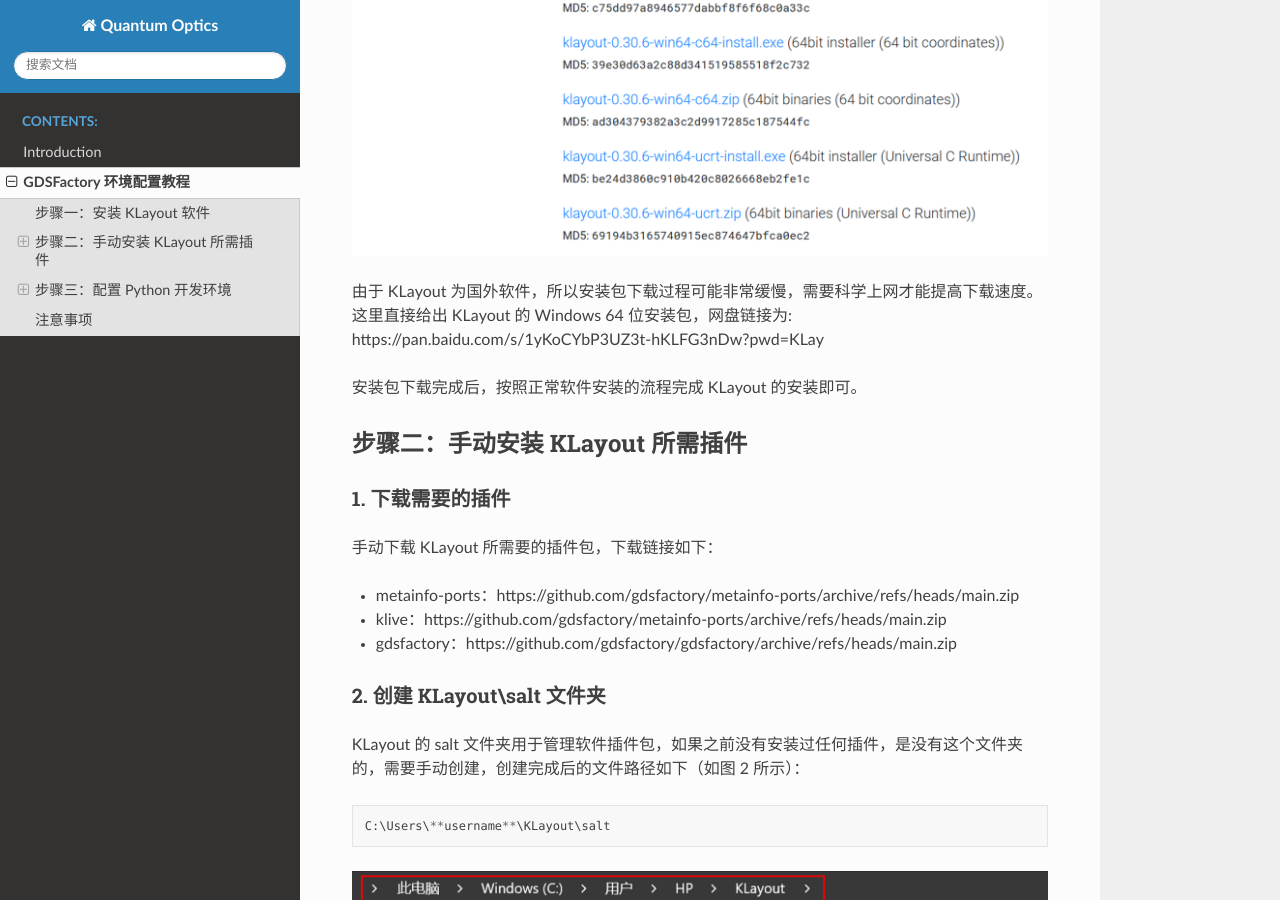
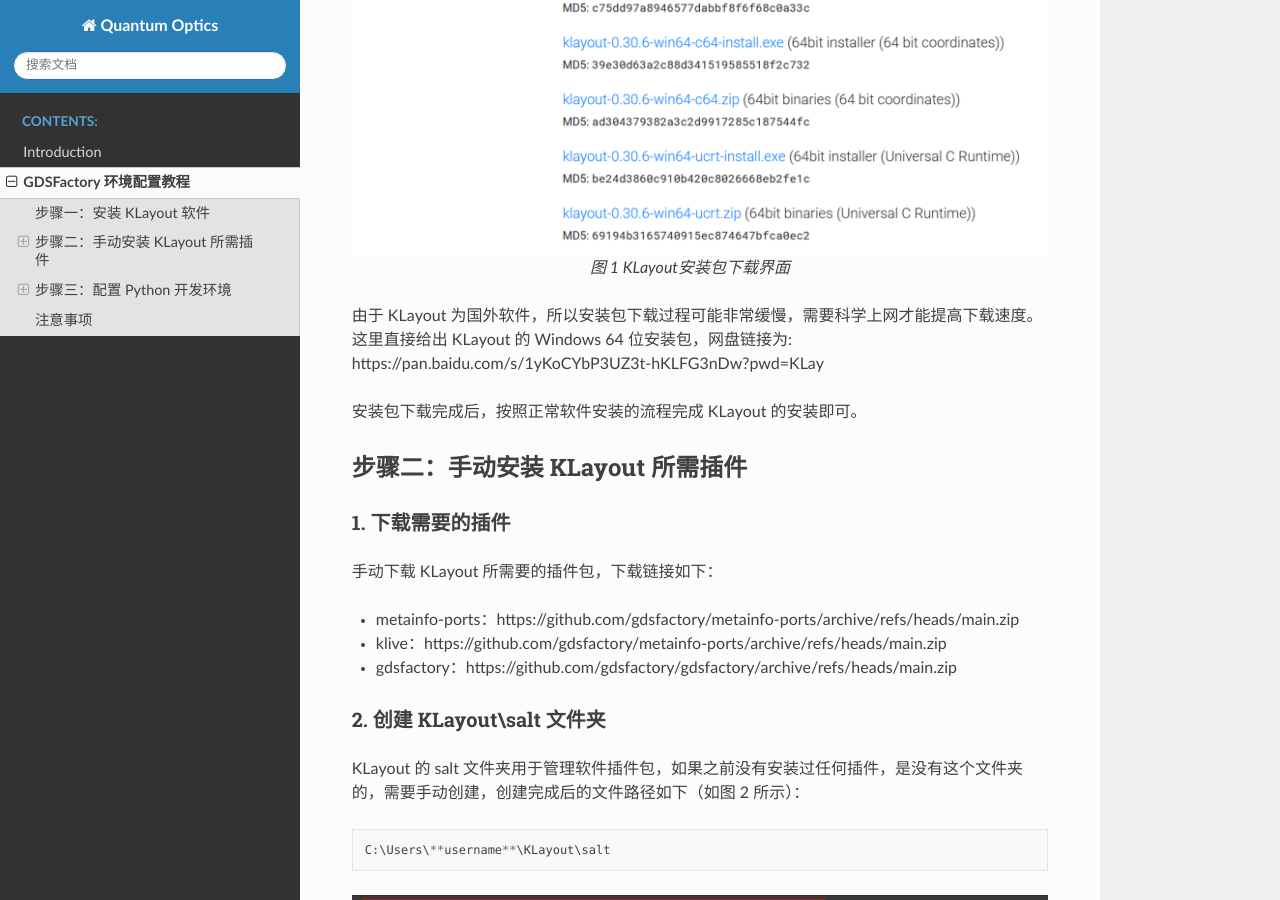
Before and after one commit to Jiahui-Su06/Quantum-Optics, a Sphinx documentation site: the page built from docs/source/guide.md, in a window 1280 px wide and 900 px high, scrolled down 722 px. Built offline with Sphinx 7.4.7 and the Read the Docs theme 3.1.0, drawn with Linux system fonts in a browser that asks for light colours.

Commit message:
updata gdsfactory docs

````diff
--- a/docs/source/guide.md
+++ b/docs/source/guide.md
@@ -10,7 +10,13 @@
 
 选择合适的安装包并下载，如下图 1 所示。
 
-![图1 KLayout安装包下载界面](_static/img/GDS_No1.png)
+```{figure} _static/img/GDS_No1.png
+:width: 100%
+:align: center
+:alt: 图 1 KLayout安装包下载界面
+
+图 1 KLayout安装包下载界面
+```
 
 由于 KLayout 为国外软件，所以安装包下载过程可能非常缓慢，需要科学上网才能提高下载速度。这里直接给出 KLayout 的 Windows 64 位安装包，网盘链接为: https://pan.baidu.com/s/1yKoCYbP3UZ3t-hKLFG3nDw?pwd=KLay
 
````
